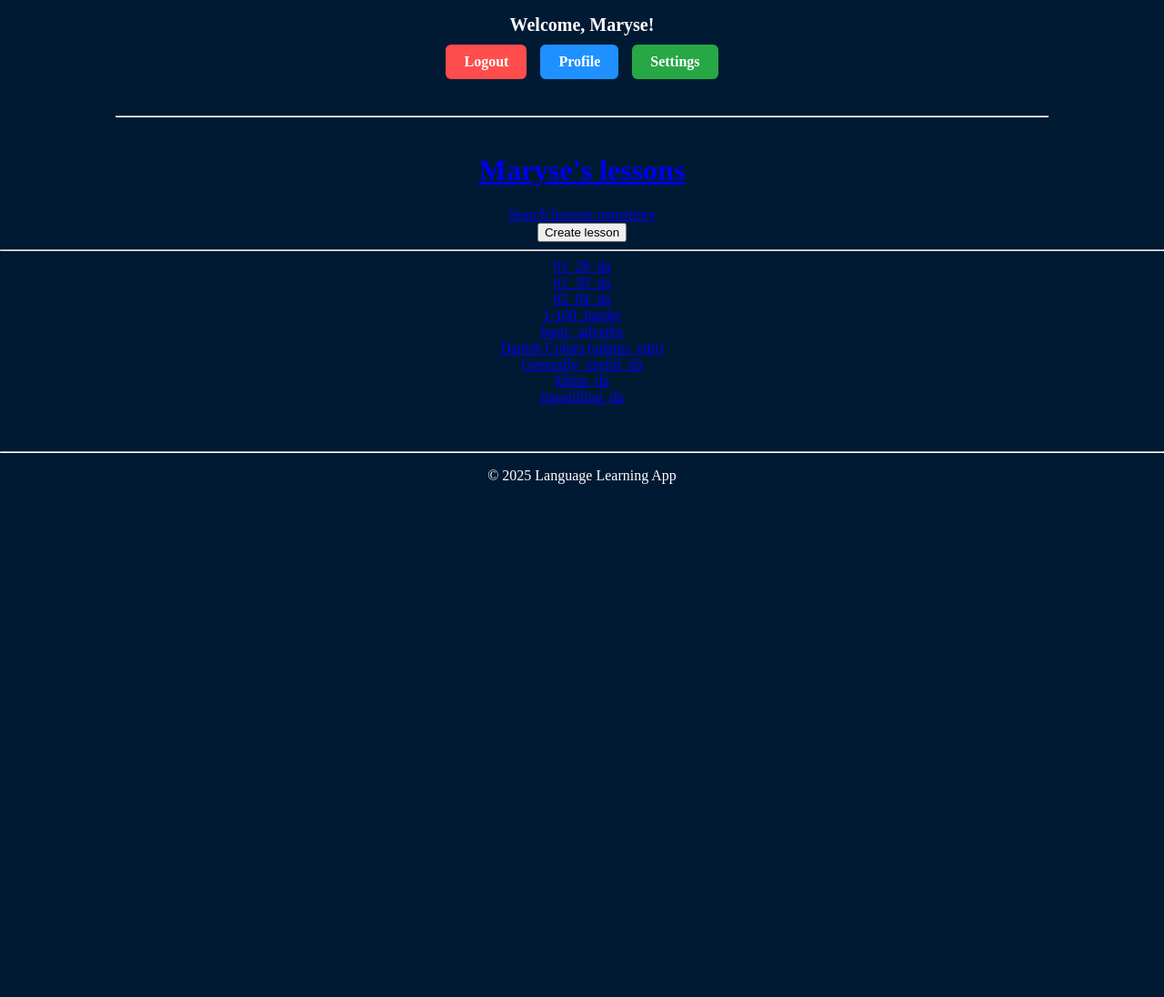
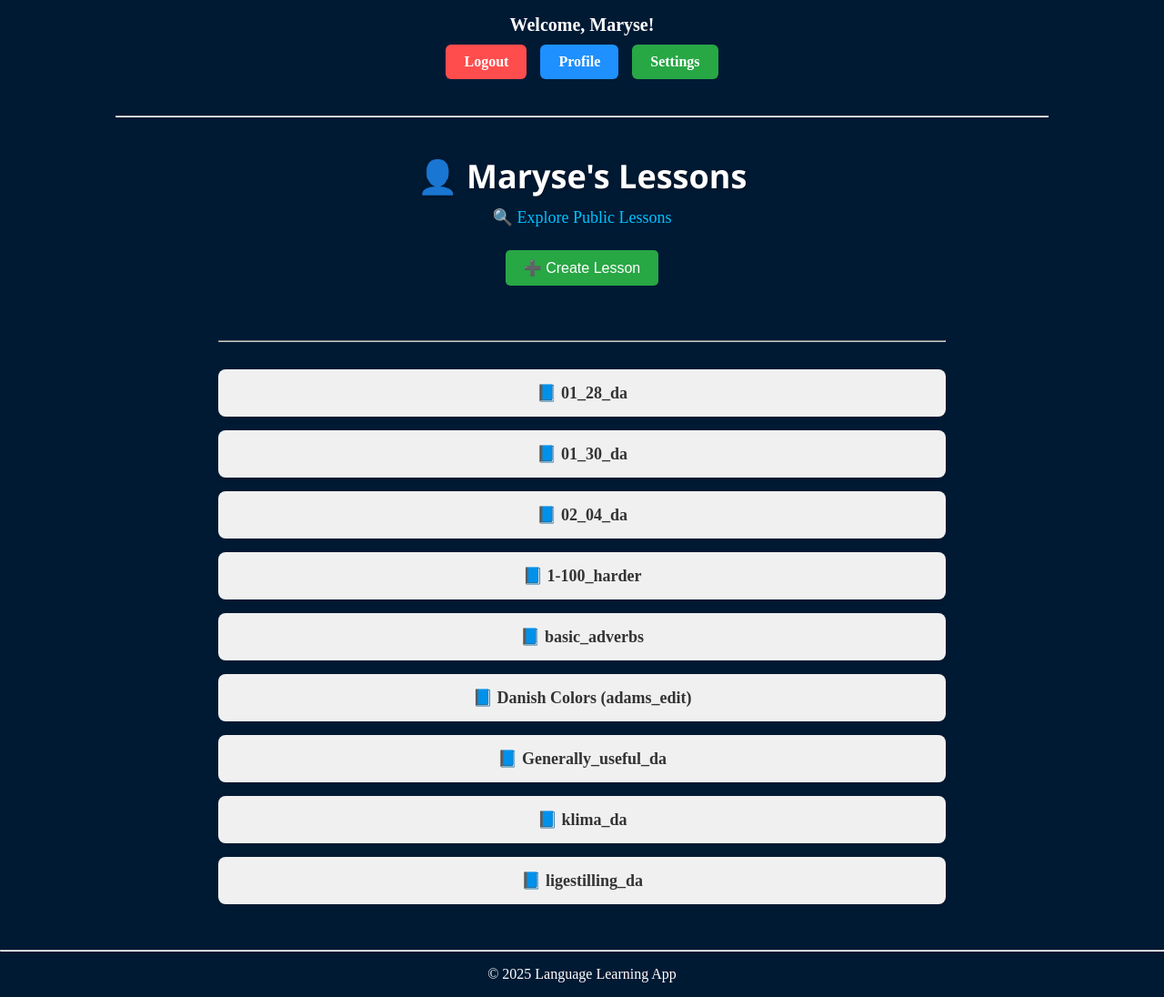
Before and after one commit to AdamRogowski/LanguageLearningApp, a Django app: page /my-lessons/4/ in a window 1280 px wide. Shown: the part 393-1489 px from the top of the page at 91% size. Before the commit the page ends 925 px from the top, so only its background shows below. Run offline with Django 5.2, Linux system fonts and the light colour scheme; a user stored in the database is signed in; data comes from the database, SQL or seed files in the repository.

Commit message:
my lessons rev

```diff
--- a/base/templates/base/my_lessons.html
+++ b/base/templates/base/my_lessons.html
@@ -2,28 +2,69 @@
 
 {% block content %}
 
-<h1><a href="{% url 'my-lessons' user.id %}">{{user.username}}'s lessons</a></h1>
+<div style="max-width: 800px; margin: 40px auto; text-align: center;">
 
-<a href="{% url 'lessons-repository' %}">Search lessons repository</a>
-<br>
+  <h1 style="margin-bottom: 10px;">
+  <a href="{% url 'my-lessons' user.id %}"
+     style="text-decoration: none;
+            color: #ffffff;
+            font-size: 36px;
+            font-family: 'Segoe UI', Tahoma, Geneva, Verdana, sans-serif;
+            font-weight: 600;
+            text-shadow: 1px 1px 4px rgba(0,0,0,0.3);">
+    👤 {{ user.username }}'s Lessons
+  </a>
+</h1>
 
-<a href="{% url 'create-lesson' %}">
-    <button type="button">Create lesson</button>
-</a>
-
-<hr>
+<div style="margin-bottom: 25px;">
+  <a href="{% url 'lessons-repository' %}"
+     style="color: #00c3ff;
+            text-decoration: none;
+            font-size: 18px;
+            font-weight: 500;">
+    🔍 Explore Public Lessons
+  </a>
+</div>
 
 
-<div class="my-lessons-container">
+  <a href="{% url 'create-lesson' %}">
+    <button type="button" style="
+      background-color: #28a745;
+      color: white;
+      padding: 10px 20px;
+      border: none;
+      border-radius: 5px;
+      font-size: 16px;
+      cursor: pointer;
+      margin-bottom: 30px;
+    ">➕ Create Lesson</button>
+  </a>
 
-    <div>
+  <hr style="margin: 30px 0; border-color: #ccc;">
+
+  <div class="my-lessons-container" style="display: flex; flex-direction: column; gap: 15px;">
     {% for my_lesson in my_lessons %}
-        <div>
-            <a href="{% url 'my-lesson-details' my_lesson.id %}">{{ my_lesson.lesson.title }}</a>
-        </div>
+      <div style="
+        background-color: #f0f0f0;
+        padding: 15px;
+        border-radius: 8px;
+        box-shadow: 0 2px 6px rgba(0,0,0,0.1);
+        transition: transform 0.2s;
+      ">
+        <a href="{% url 'my-lesson-details' my_lesson.id %}" style="
+          color: #333;
+          font-size: 18px;
+          font-weight: bold;
+          text-decoration: none;
+        " onmouseover="this.style.color='#1E90FF'" onmouseout="this.style.color='#333'">
+          📘 {{ my_lesson.lesson.title }}
+        </a>
+      </div>
+    {% empty %}
+      <p style="color: white;">You haven't created any lessons yet.</p>
     {% endfor %}
+  </div>
 
 </div>
 
-
 {% endblock content %}
```
